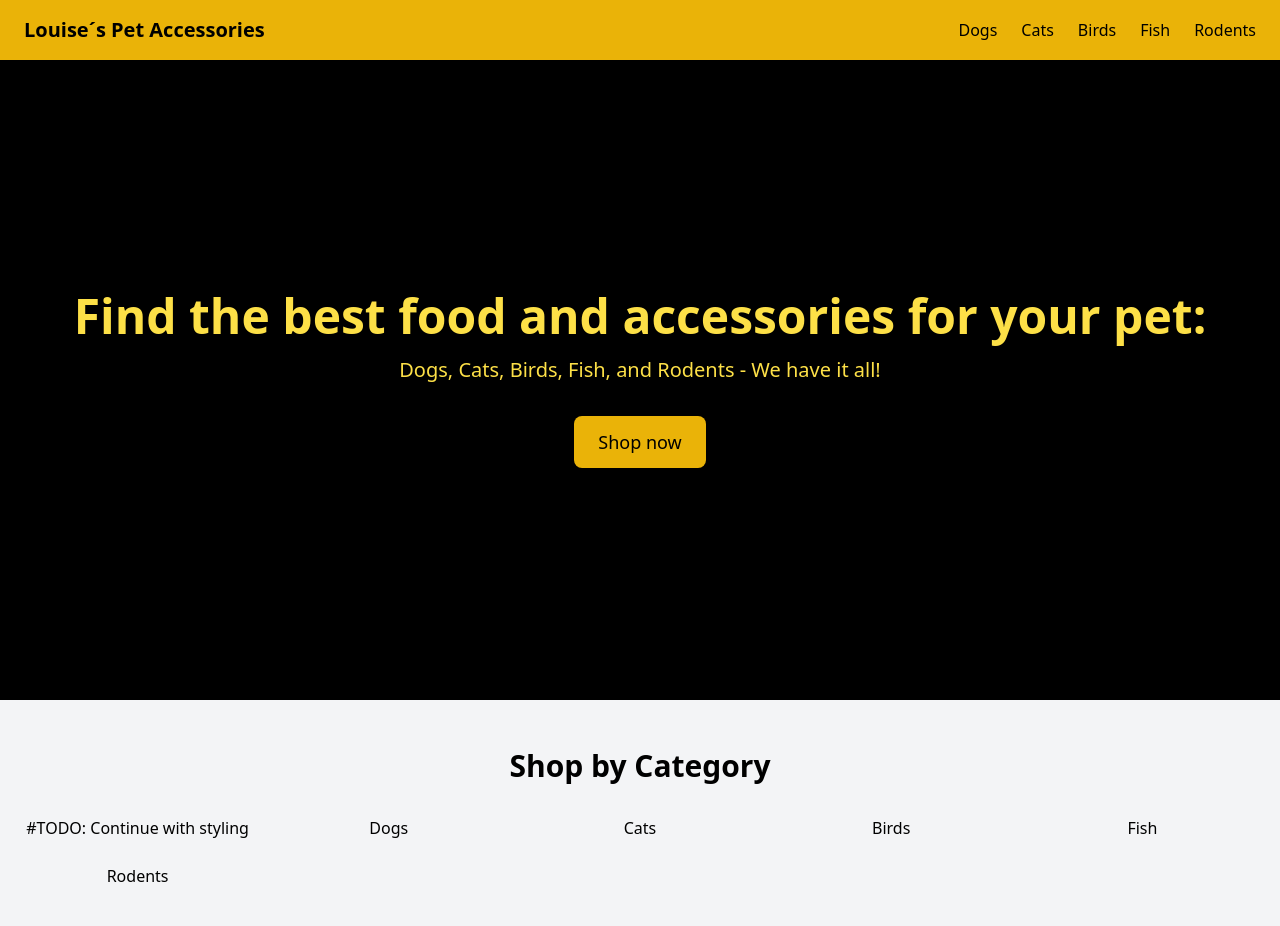
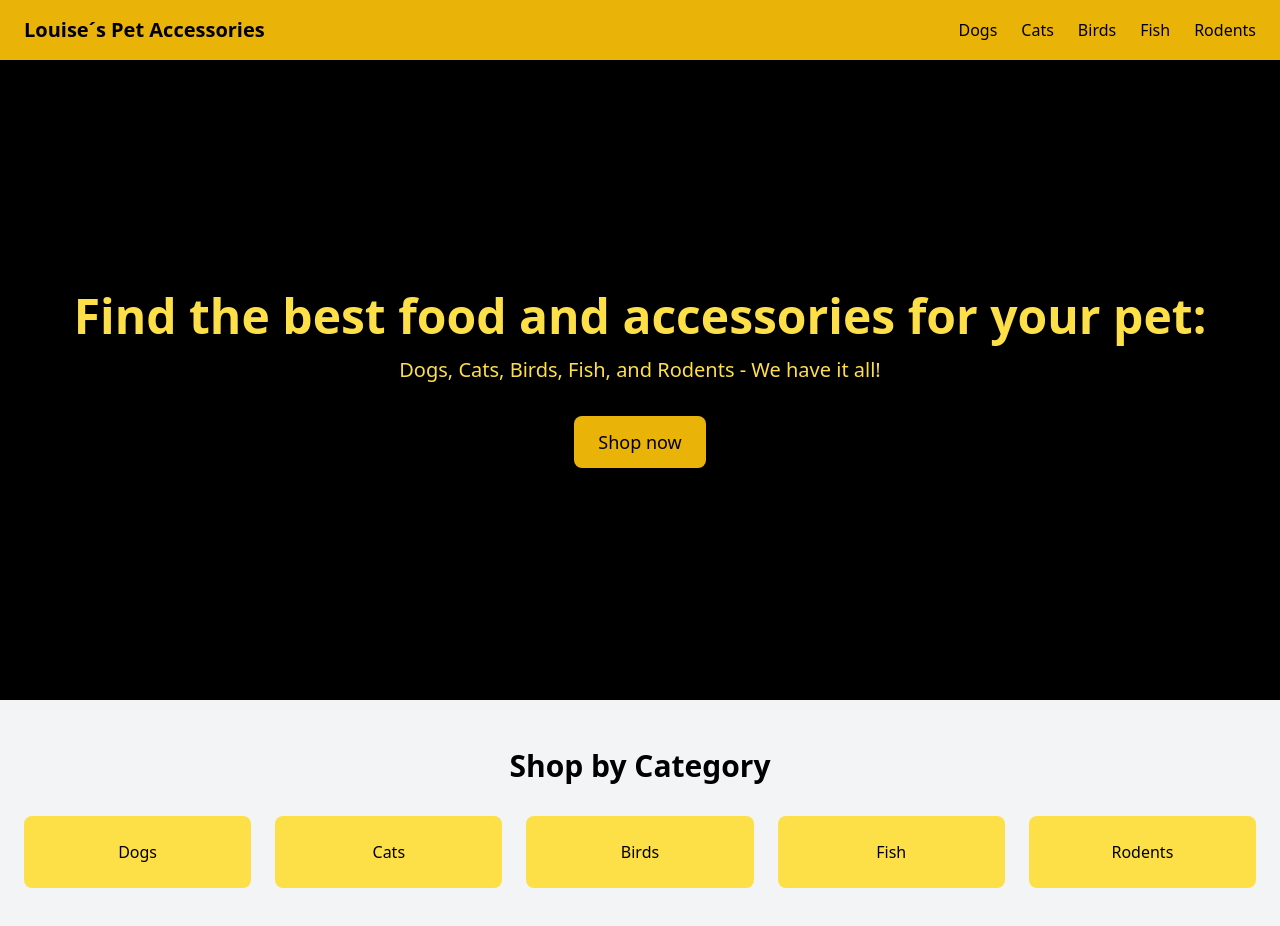
Before and after one commit to Drevestedt/louise-pet-accessories, a React (Vite) app: page / in a window 1280 px wide. Shown: the top 926 px of the page. Built offline with nearby package versions, Linux system fonts and the light colour scheme.

Commit message:
Continue styling categories

```diff
--- a/src/components/Categories.jsx
+++ b/src/components/Categories.jsx
@@ -4,11 +4,11 @@ function Categories() {
   return(
     <section className="py-12 bg-gray-100 text-center">
       <h2 className="text-3xl font-bold mb-8 text-black">Shop by Category</h2>
-      <div className="grid grid-cols-2 md:grid-cols-3 lg:grid-cols-5 gap-6 px-6"> #TODO: Continue with styling
+      <div className="grid grid-cols-2 md:grid-cols-3 lg:grid-cols-5 gap-6 px-6">
         {categories.map((category) => (
           <div
             key={category}
-            className=""
+            className="bg-yellow-300 text-black rounded-lg p-6 hover:bg-yellow-400 cursor-pointer transition-colors"
           >
           {category}
           </div>
```
